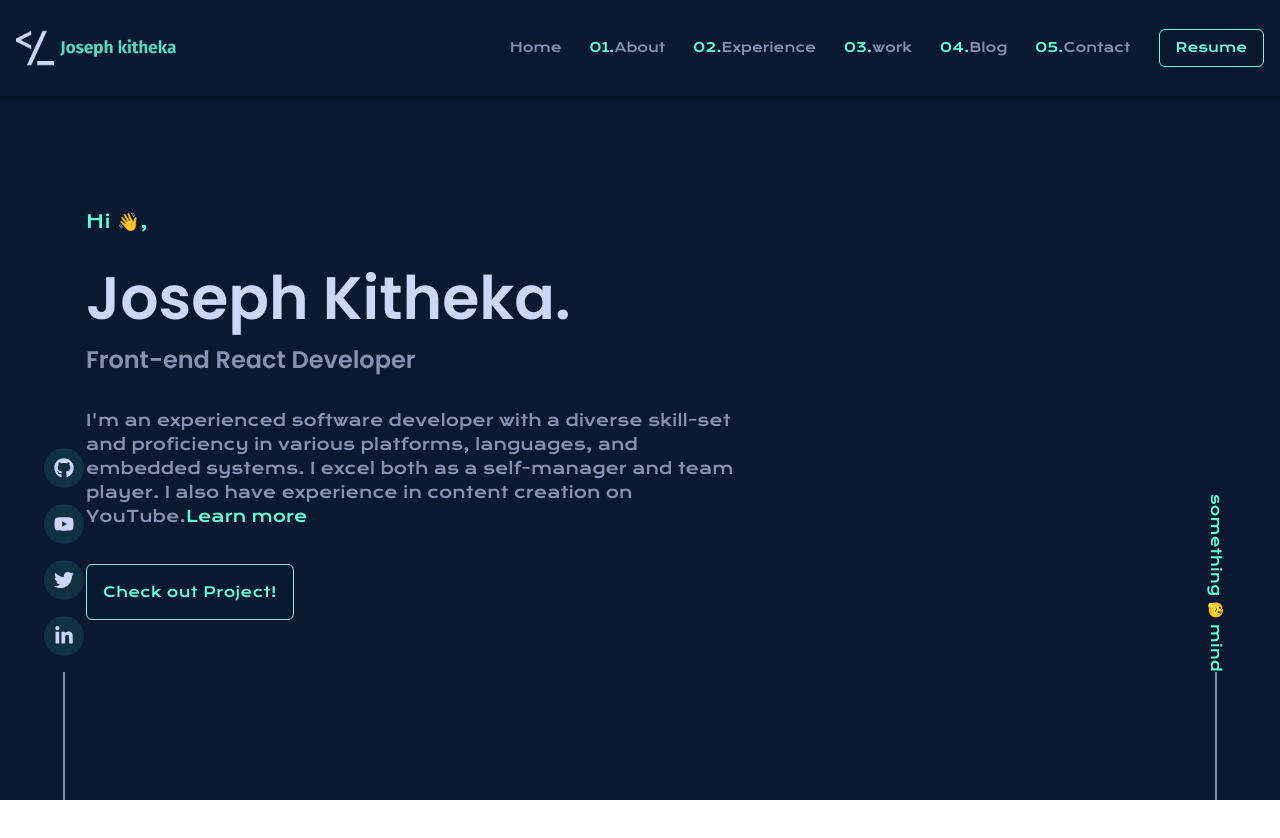
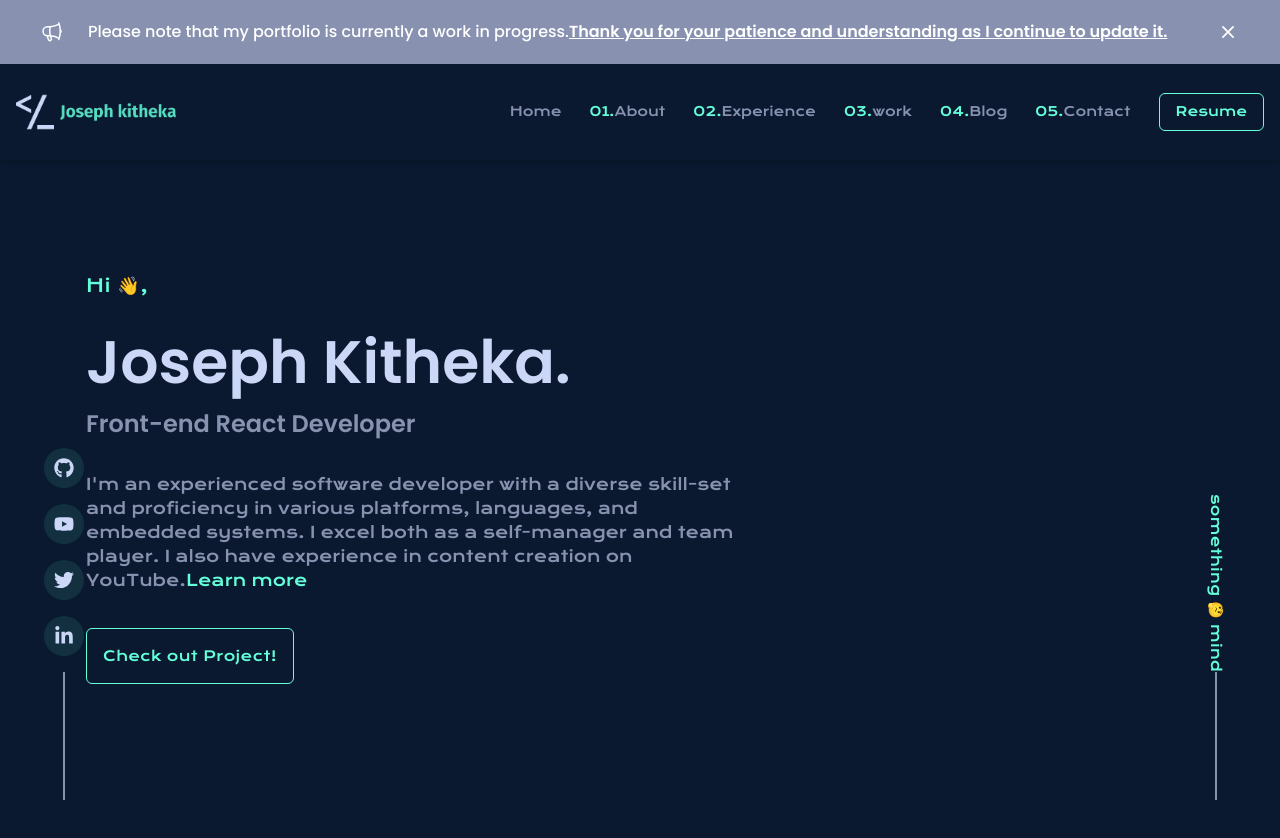
Before and after one commit to fhub-1/idea-portfolio, a Next.js app: page / in a window 1280 px wide. Shown: the top 838 px of the page. Before the commit the page ends 800 px from the top, so only its background shows below. Built offline with nearby package versions, Linux system fonts and the light colour scheme.

Commit message:
adding new alert

```diff
--- /dev/null
+++ b/components/Alert.tsx
@@ -0,0 +1,46 @@
+
+function Alert() {
+  return (
+    <div className="bg-textDark">
+      <div className="max-w-screen-xl mx-auto px-4 py-3 flex items-start justify-between text-white md:px-8">
+        <div className="flex gap-x-4">
+          <div className="w-10 h-10 flex-none rounded-lg bg-textDark flex items-center justify-center">
+            <svg
+              className="w-6 h-6"
+              xmlns="http://www.w3.org/2000/svg"
+              fill="none"
+              viewBox="0 0 24 24"
+              strokeWidth={1.5}
+              stroke="currentColor"
+            >
+              <path
+                strokeLinecap="round"
+                strokeLinejoin="round"
+                d="M10.34 15.84c-.688-.06-1.386-.09-2.09-.09H7.5a4.5 4.5 0 110-9h.75c.704 0 1.402-.03 2.09-.09m0 9.18c.253.962.584 1.892.985 2.783.247.55.06 1.21-.463 1.511l-.657.38c-.551.318-1.26.117-1.527-.461a20.845 20.845 0 01-1.44-4.282m3.102.069a18.03 18.03 0 01-.59-4.59c0-1.586.205-3.124.59-4.59m0 9.18a23.848 23.848 0 018.835 2.535M10.34 6.66a23.847 23.847 0 008.835-2.535m0 0A23.74 23.74 0 0018.795 3m.38 1.125a23.91 23.91 0 011.014 5.395m-1.014 8.855c-.118.38-.245.754-.38 1.125m.38-1.125a23.91 23.91 0 001.014-5.395m0-3.46c.495.413.811 1.035.811 1.73 0 .695-.316 1.317-.811 1.73m0-3.46a24.347 24.347 0 010 3.46"
+              />
+            </svg>
+          </div>
+          <p className="py-2 font-medium">
+            Please note that my portfolio is currently a work in progress.
+            <a className="font-semibold underline duration-150 hover:text-indigo-100">
+              Thank you for your patience and understanding as I continue to
+              update it.
+            </a>
+          </p>
+        </div>
+        <button className="p-2 rounded-lg duration-150 hover:bg-textGreen ring-offset-2 focus:ring">
+          <svg
+            xmlns="http://www.w3.org/2000/svg"
+            viewBox="0 0 20 20"
+            fill="currentColor"
+            className="w-6 h-6"
+          >
+            <path d="M6.28 5.22a.75.75 0 00-1.06 1.06L8.94 10l-3.72 3.72a.75.75 0 101.06 1.06L10 11.06l3.72 3.72a.75.75 0 101.06-1.06L11.06 10l3.72-3.72a.75.75 0 00-1.06-1.06L10 8.94 6.28 5.22z" />
+          </svg>
+        </button>
+      </div>
+    </div>
+  );
+}
+
+export default Alert;
--- a/components/Project.tsx
+++ b/components/Project.tsx
@@ -89,10 +89,10 @@ const Project = () => {
               />
             </div>
           </Link>
-          <div className="w-full xl:w-1/2 flex flex-col gap-6 lgl:justify-between items-end text-right xl:-ml-16 z-10">
+          <div className="w-full xl:w-1/2 flex flex-col gap-6 lgl:justify-between items-end text-right  z-10">
             <p className="text-textGreen text-sm tracking-wide">ip tracker</p>
             <h3 className="text-2xl font-bold uppercase">IP ADDRESS TRACKER</h3>
-            <p className="bg-[#112240] text-sm md:text-base p-2 md:p-6 rounded-md">
+            <p className="bg-[#112240] text-sm md:text-base xl:-mr-16 p-2 md:p-6 rounded-md">
               Upon landing on the website, the user is presented with a homepage
               that contains a banPner image with a{" "}
               <span className="text-textGreen">call-to-action</span> button that
--- a/pages/_app.tsx
+++ b/pages/_app.tsx
@@ -1,6 +1,12 @@
-import '@/styles/globals.css'
-import type { AppProps } from 'next/app'
+import Alert from "@/components/Alert";
+import "@/styles/globals.css";
+import type { AppProps } from "next/app";
 
 export default function App({ Component, pageProps }: AppProps) {
-  return <Component {...pageProps} />
+  return (
+    <>
+      <Alert />
+      <Component {...pageProps} />
+    </>
+  );
 }
--- a/pages/index.tsx
+++ b/pages/index.tsx
@@ -1,4 +1,5 @@
 import About from "@/components/About";
+import Alert from "@/components/Alert";
 import Banner from "@/components/Banner";
 import Experience from "@/components/Experience";
 import LeftSIder from "@/components/LeftSIder";
@@ -11,9 +12,6 @@ import Head from "next/head";
 export default function Home() {
   return (
     <>
-      <Head>
-        <title>Home</title>
-      </Head>
       <main className="w-full h-screen font-bodyFont bg-bodyColor text-textLight overflow-x-hidden overflow-y-scroll">
         <Navbar />
         <div className="w-full h-[88vh] xl:flex items-center gap-20 justify-between">
```
